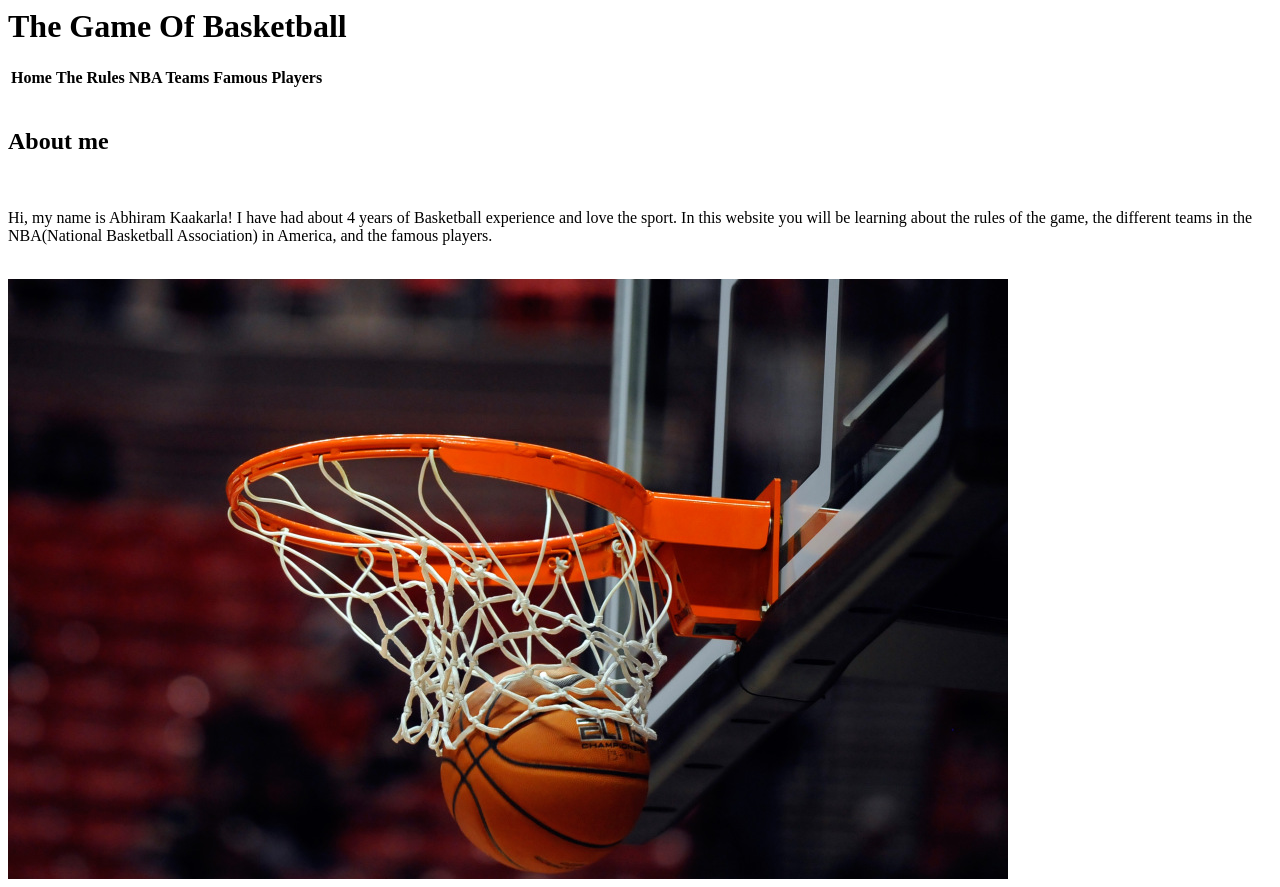
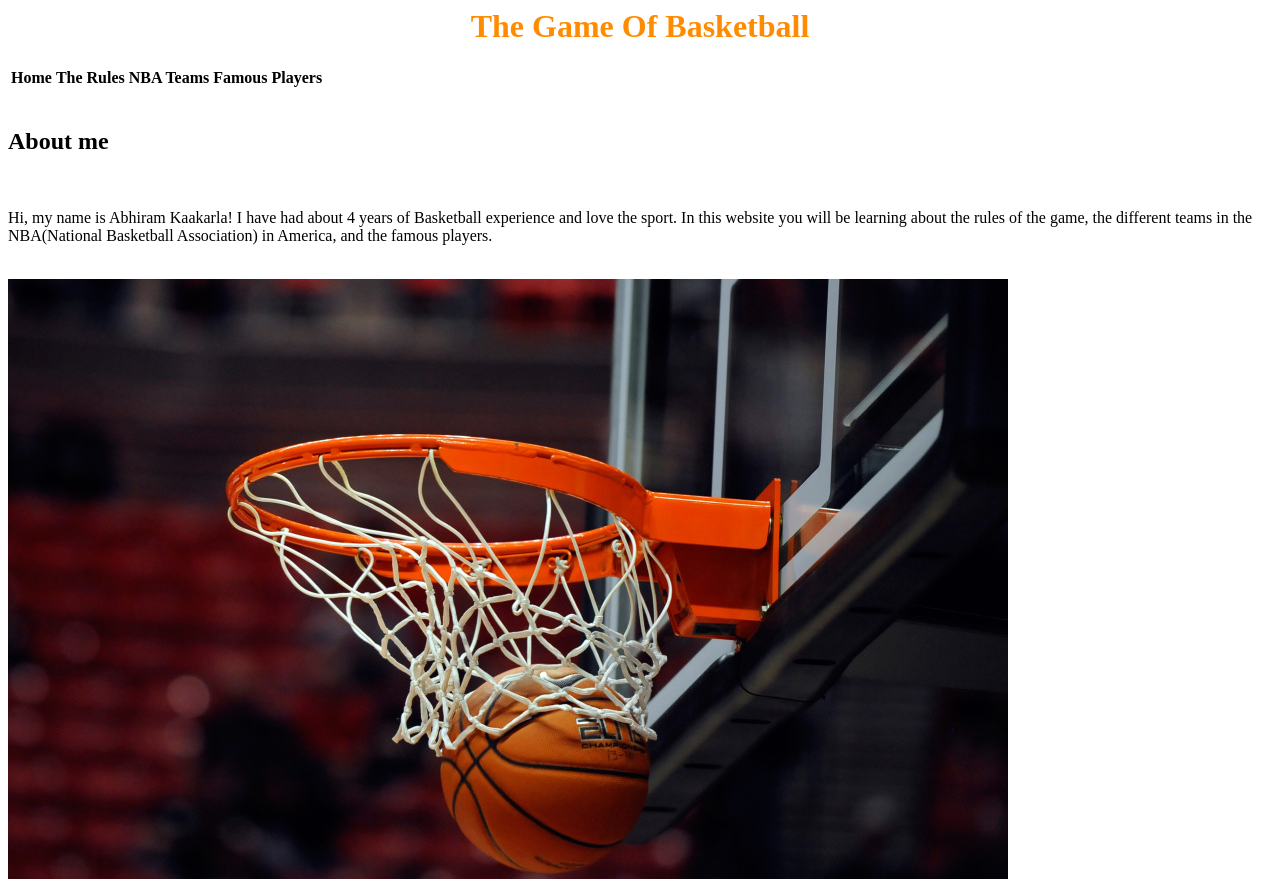
Before and after one commit to Abhiram03-2009/Abhi.github.io, a plain HTML site: page index.html in a window 1280 px wide. Drawn offline with Linux system fonts and the light colour scheme.

Commit message:
Update index.html

```diff
--- a/index.html
+++ b/index.html
@@ -3,6 +3,12 @@
     <title>
      All About Basketball!
       </title>
+    <style>
+      h1{background-color:#00FFF;
+      color:#FF8C00;
+      text-align:center;
+      }
+    </style>
   </head>
   <body>
    <div id="header">
```
